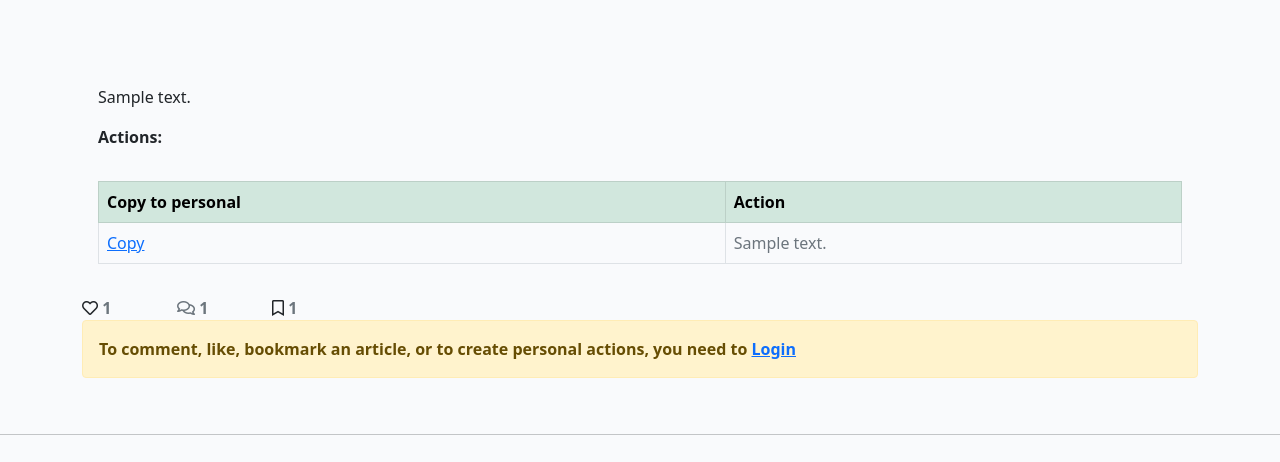
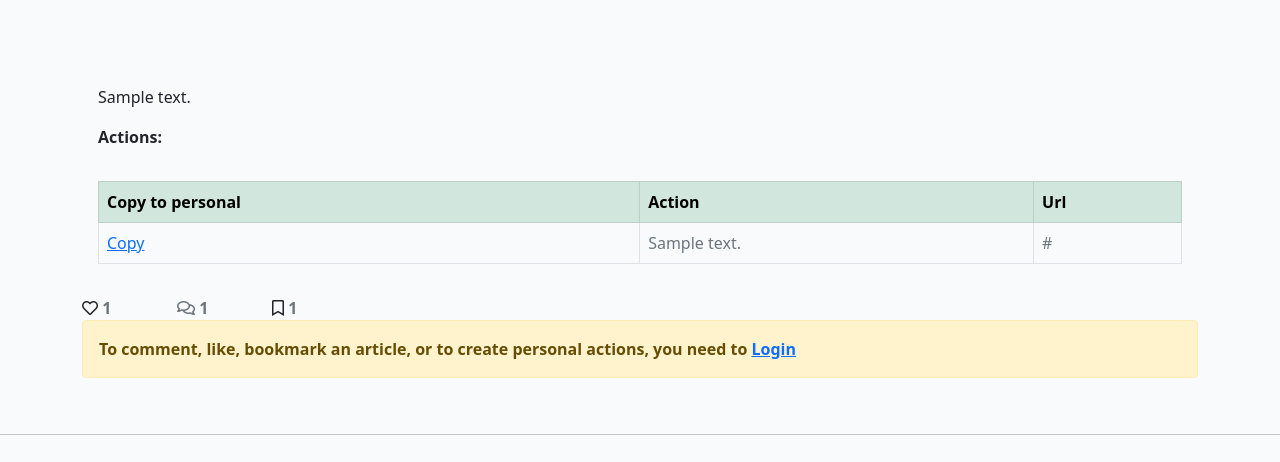
Before and after one commit to StephenWinters95/FLIT_Main_Ste, a Django app: a page that uses templates/article_detail.html in a window 1280 px wide. Shown: the part 287-749 px from the top of the page. Run offline with Django 3.2, Linux system fonts and the light colour scheme; tables that the repository leaves empty hold one stand-in row (values such as "Sample post"); some libraries are stand-ins or nearby versions.

Commit message:
Add new field URL to Action Issue #32 Task 6

```diff
--- a/fp_blog/admin.py
+++ b/fp_blog/admin.py
@@ -11,7 +11,7 @@ class ArticleAdmin(SummernoteModelAdmin):
     summernote_fields = ('content')
 
     prepopulated_fields = {'slug': ('title',)}
-    list_filter = ('status', 'created_on')
+    list_filter = ('status', 'created_on', 'updated_on')
     list_display = ('title', 'slug', 'status', 'created_on')
     search_fields = ['title', 'content']
     actions = ['approve_draft']
@@ -28,7 +28,7 @@ class ArticleAdmin(SummernoteModelAdmin):
 @admin.register(Action)
 class ActionAdmin(SummernoteModelAdmin):
     list_filter = ('article', 'action_seq', 'created_on')
-    list_display = ('article', 'action_seq', 'action_desc', 'author',
+    list_display = ('article', 'action_seq', 'action_desc', 'action_url', 'author',
                     'created_on')
     sortable_by = ['article', 'action_seq']
     search_fields = ['article', 'action_desc']
--- a/fp_blog/models.py
+++ b/fp_blog/models.py
@@ -67,9 +67,11 @@ class Action(models.Model):
                                 related_name="actions")
     action_seq = models.IntegerField(default=10)
     action_desc = models.CharField(max_length=200, default='Action:  ')
+    action_url = models.URLField(blank=True)
     author = models.ForeignKey(User, on_delete=models.CASCADE,
                                related_name="action_created_by")
     created_on = models.DateTimeField(auto_now_add=True)
+
 
     class Meta:
         ordering = ['article', 'action_seq']
--- a/templates/article_detail.html
+++ b/templates/article_detail.html
@@ -35,12 +35,15 @@
                 <p class="card-text ">{{ article.content | safe }}</p>
                 <!-- want to view actions associated with the article before viewing comments -->
                 <!-- div class="col-md-8 card mb-4  mt-3 " -->
+                <!-- Need to allow for no actions, don't want to display table headings if so -->
+                {% if actions %}
                 <strong id="actions">Actions:</strong>
                 <table class="table table-bordered table-hover table-responsive ">
                     <thead class="table-success">
                         <tr><h6>
                         <th>Copy to personal</th>
                         <th>Action</th>
+                        <th>Url</th>
                         </h6>
                         </tr>
                     </thead>
@@ -51,9 +54,12 @@
                     <tr class="text-muted">
                     <td><a href="{% url 'copy_action' action.id %}">Copy</a></td>
                     <td>{{action.action_desc| safe}}</td>
+                    <td>{{action.action_url| safe}}</td>
                     {% endfor %}
                     <br>
-
+                {% else %}
+                <strong id="actions">No Actions for this article:</strong>
+                {% endif %}
 
                 </table>
             </div> <!-- class = "table-responsive"-->
```
Also changed, not shown: fp_personal/views.py (+5 -3 lines), fp_blog/migrations/0008_action_action_url.py (added).
